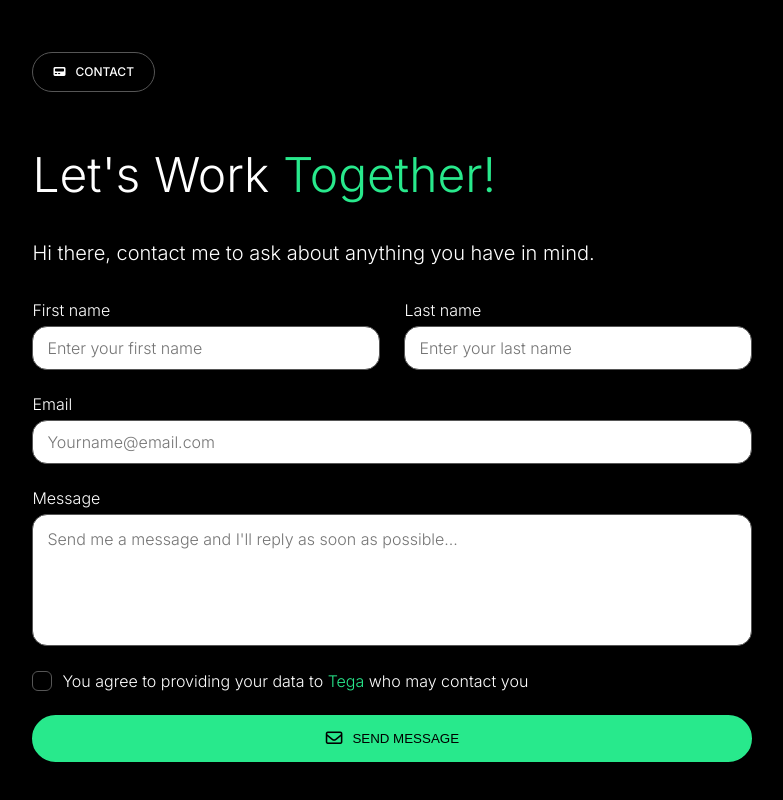
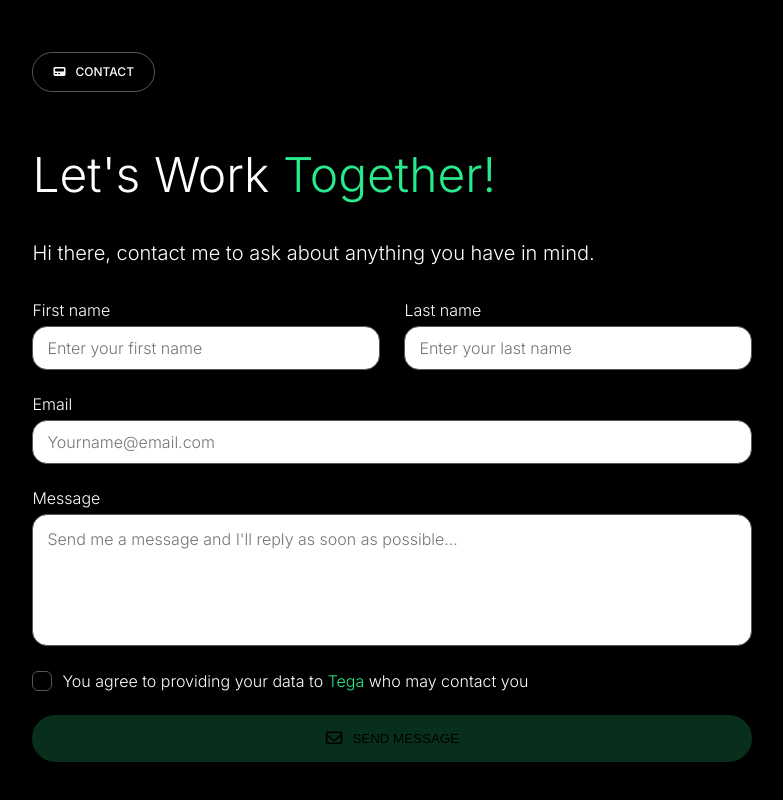
Before and after one commit to heytega/personal-portfolio, a React (Vite) app: page / in a window 1280 px wide. Shown: the part 5818-6618 px from the top of the page, without its empty margins (410-1193 px from the left). Built offline with nearby package versions, Linux system fonts and the light colour scheme.

Commit message:
modified the form component

```diff
--- a/src/components/Form.jsx
+++ b/src/components/Form.jsx
@@ -30,6 +30,16 @@ const Form = () => {
     email: '',
     message: '',
   });
+
+  // CHECKBOX STATE
+  const [checked, setChecked] = useState(false);
+  // console.log(active);
+
+  // FUNCTION TO TOGGLE CHECKBOX STATE
+
+  const handleCheck = () => {
+    setChecked(!checked);
+  };
 
   // USESTATE FUNCTION MANAGEMENT
   const handleChange = (e) => {
@@ -228,7 +238,7 @@ const Form = () => {
           <label className={Style.checkboxContainer}>
             You agree to providing your data to <span>Tega</span> who may
             contact you
-            <input required type='checkbox' />
+            <input onChange={handleCheck} type='checkbox' />
             <span className={Style.checkmark}></span>
           </label>
         </div>
@@ -236,7 +246,13 @@ const Form = () => {
           {/* <button className={Style.btn} id='btn__submit' type='submit'>
             Send message
           </button> */}
-          <button className={Style.contactBtn} id='btn__submit' type='submit'>
+          <button
+            disabled={checked ? false : true}
+            className={Style.contactBtn}
+            style={{ opacity: checked ? '1' : '0.2' }}
+            id='btn__submit'
+            type='submit'
+          >
             <i class='fa-regular fa-envelope fa-lg'></i>
             <p className={Style.caption}>Send Message</p>
           </button>
```
